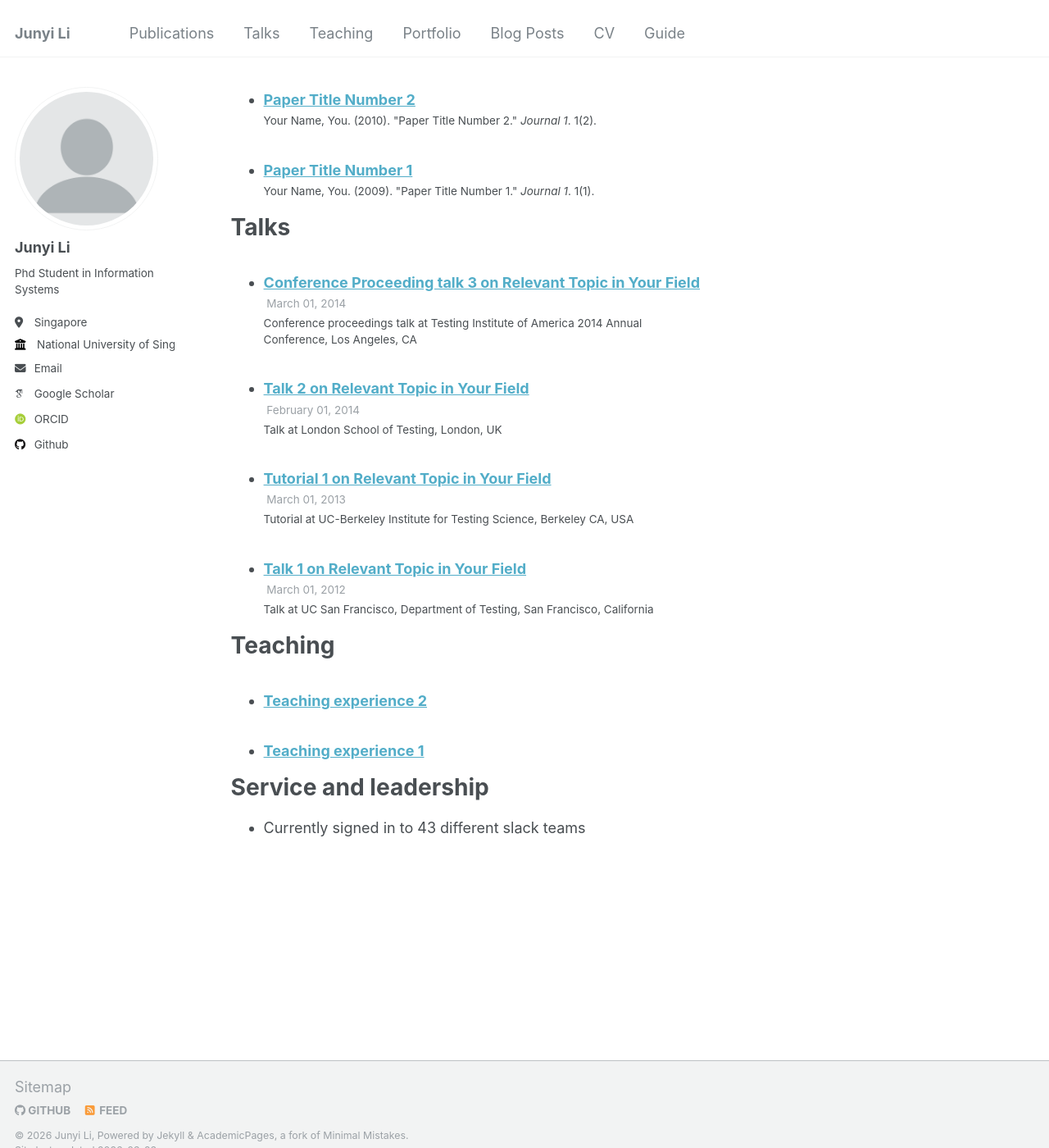
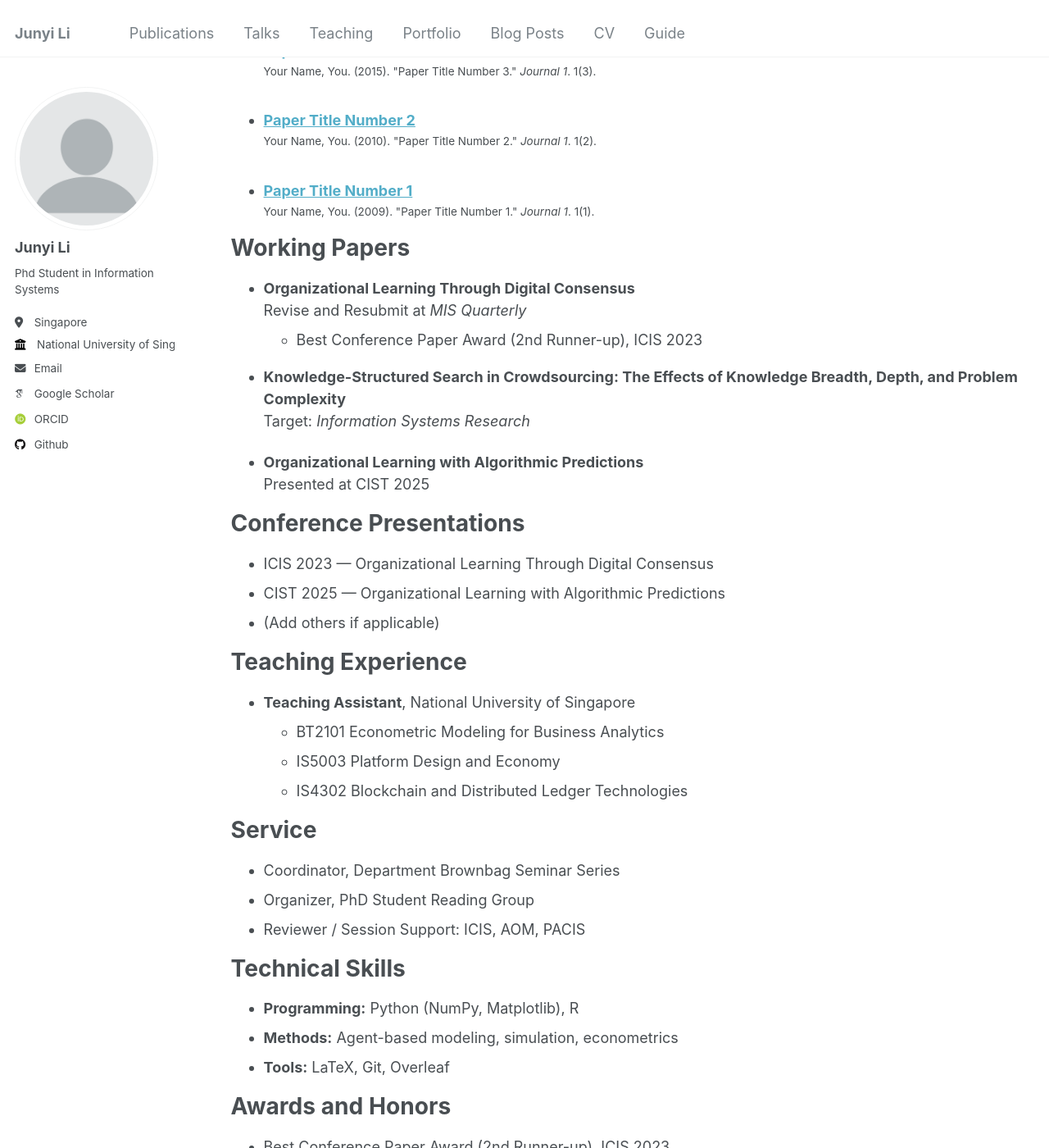
Before and after one commit to GrandJune/GrandJune.github.io, a Jekyll site: the page built from _pages/cv.md, in a window 1280 px wide and 1400 px high, scrolled down 753 px. Shown: the whole window at 82% size. Built offline with Jekyll 4.4.1, drawn with Linux system fonts in a browser that asks for light colours; some web fonts are replaced; some of the changed text lies outside the part shown.

Commit message:
Update cv.md

```diff
--- a/_pages/cv.md
+++ b/_pages/cv.md
@@ -11,37 +11,75 @@ redirect_from:
 
 Education
 ======
-* Ph.D in Information Systems, National University of Singapore, 2026 (expected)
-* M.S. in Management Science and Engineering, Harbin Institute of Technology, 2020
-* B.S. in Chemistry (1st major); B.S. in Management Information Systems (2nd major), Harbin Institute of Technology, 2018
+* **Ph.D. in Information Systems**, National University of Singapore (Expected 2026)
+  Advisor: Jungpil Hahn
 
-Skills
+* **M.S. in Management Science and Engineering**, Harbin Institute of Technology, 2020
+
+* **B.S. in Chemistry (First Major); B.S. in Management Information Systems (Second Major)**,
+  Harbin Institute of Technology, 2018
+
+
+Research Interests
 ======
-* Skill 1
-* Skill 2
-  * Sub-skill 2.1
-  * Sub-skill 2.2
-  * Sub-skill 2.3
-* Skill 3
+* Decentralized governance and DAOs
+* Organizational learning and adaptation
+* Crowdsourcing and collective intelligence
+* Human–AI collaboration and algorithmic organizing
+* Computational modeling and agent-based simulation
+
 
 Publications
 ======
-  <ul>{% for post in site.publications reversed %}
-    {% include archive-single-cv.html %}
-  {% endfor %}</ul>
+<ul>
+{% for post in site.publications reversed %}
+  {% include archive-single-cv.html %}
+{% endfor %}
+</ul>
 
-Talks
+
+Working Papers
 ======
-  <ul>{% for post in site.talks reversed %}
-    {% include archive-single-talk-cv.html  %}
-  {% endfor %}</ul>
+* **Organizational Learning Through Digital Consensus**
+  Revise and Resubmit at *MIS Quarterly*
+  - Best Conference Paper Award (2nd Runner-up), ICIS 2023
 
-Teaching
+* **Knowledge-Structured Search in Crowdsourcing: The Effects of Knowledge Breadth, Depth, and Problem Complexity**
+  Target: *Information Systems Research*
+
+* **Organizational Learning with Algorithmic Predictions**
+  Presented at CIST 2025
+
+
+Conference Presentations
 ======
-  <ul>{% for post in site.teaching reversed %}
-    {% include archive-single-cv.html %}
-  {% endfor %}</ul>
+* ICIS 2023 — Organizational Learning Through Digital Consensus
+* CIST 2025 — Organizational Learning with Algorithmic Predictions
+* (Add others if applicable)
 
-Service and leadership
+
+Teaching Experience
 ======
-* Currently signed in to 43 different slack teams
+* **Teaching Assistant**, National University of Singapore
+  - BT2101 Econometric Modeling for Business Analytics
+  - IS5003 Platform Design and Economy
+  - IS4302 Blockchain and Distributed Ledger Technologies
+
+
+Service
+======
+* Coordinator, Department Brownbag Seminar Series
+* Organizer, PhD Student Reading Group
+* Reviewer / Session Support: ICIS, AOM, PACIS
+
+
+Technical Skills
+======
+* **Programming:** Python (NumPy, Matplotlib), R
+* **Methods:** Agent-based modeling, simulation, econometrics
+* **Tools:** LaTeX, Git, Overleaf
+
+
+Awards and Honors
+======
+* Best Conference Paper Award (2nd Runner-up), ICIS 2023
```
